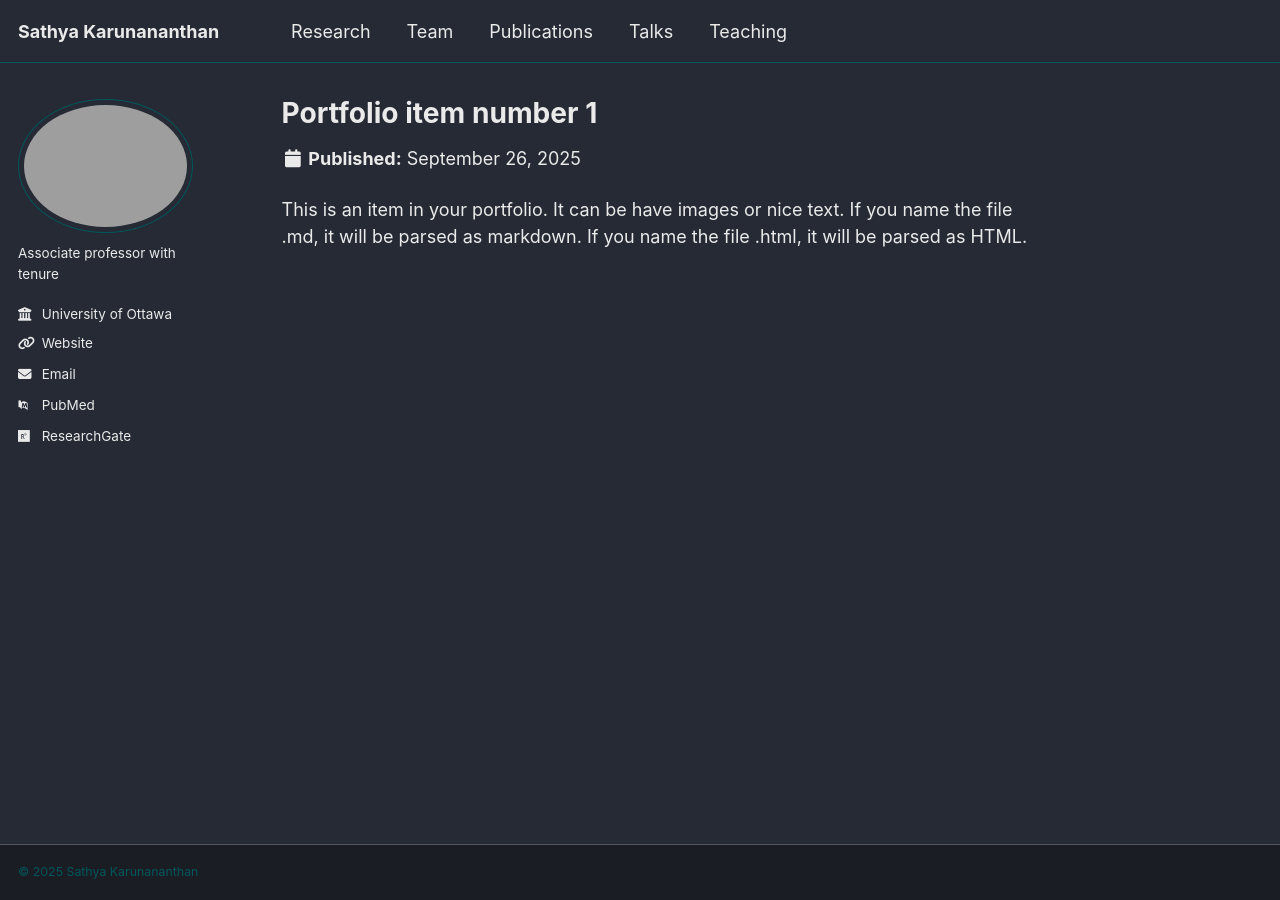
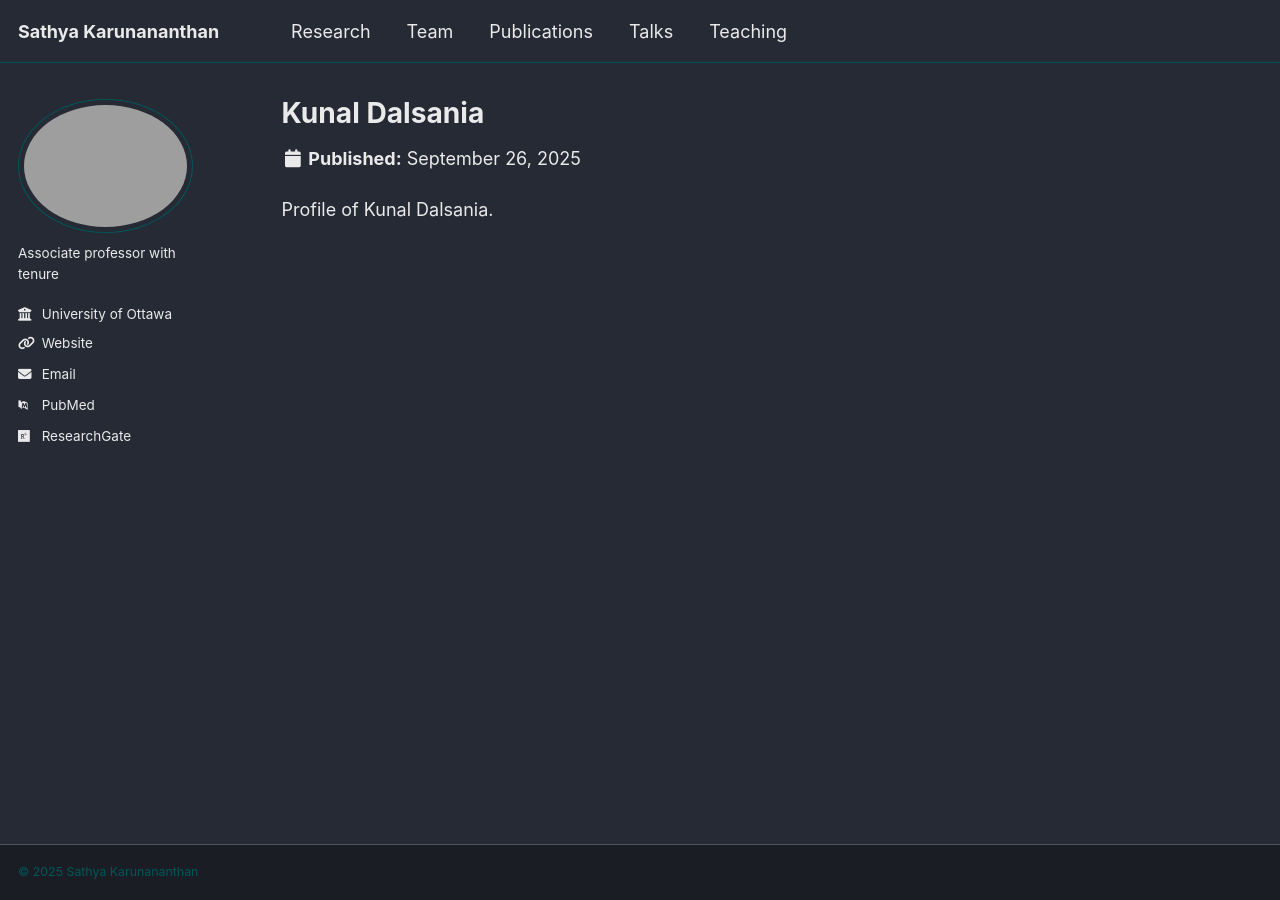
Before and after one commit to sathyaguru/sathyaguru.github.io, a Jekyll site: the page built from _team/team-1.md, in a window 1280 px wide. Built offline with Jekyll 4.4.1, drawn with Linux system fonts in a browser that asks for light colours; some web fonts are replaced; a script that is not in the unit is left out.

Commit message:
modify _team

```diff
--- a/_team/team-1.md
+++ b/_team/team-1.md
@@ -1,7 +1,7 @@
 ---
-title: "Portfolio item number 1"
-excerpt: "Short description of portfolio item number 1<br/><img src='/images/500x300.png'>"
-collection: portfolio
+title: "Kunal Dalsania"
+excerpt: "<img src='/images/kunal_dalsania.png'><br/>Short description of Kunal Dalsania"
+collection: team
 ---
 
-This is an item in your portfolio. It can be have images or nice text. If you name the file .md, it will be parsed as markdown. If you name the file .html, it will be parsed as HTML.
+Profile of Kunal Dalsania.
```
Also changed, not shown: images/kunal_dalsania.png (added).
